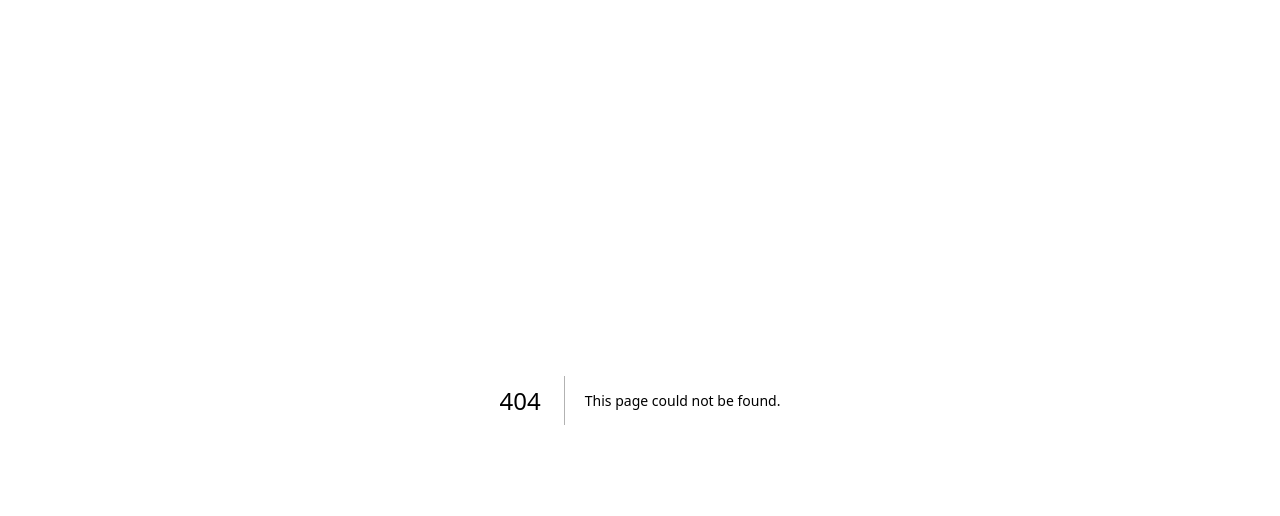
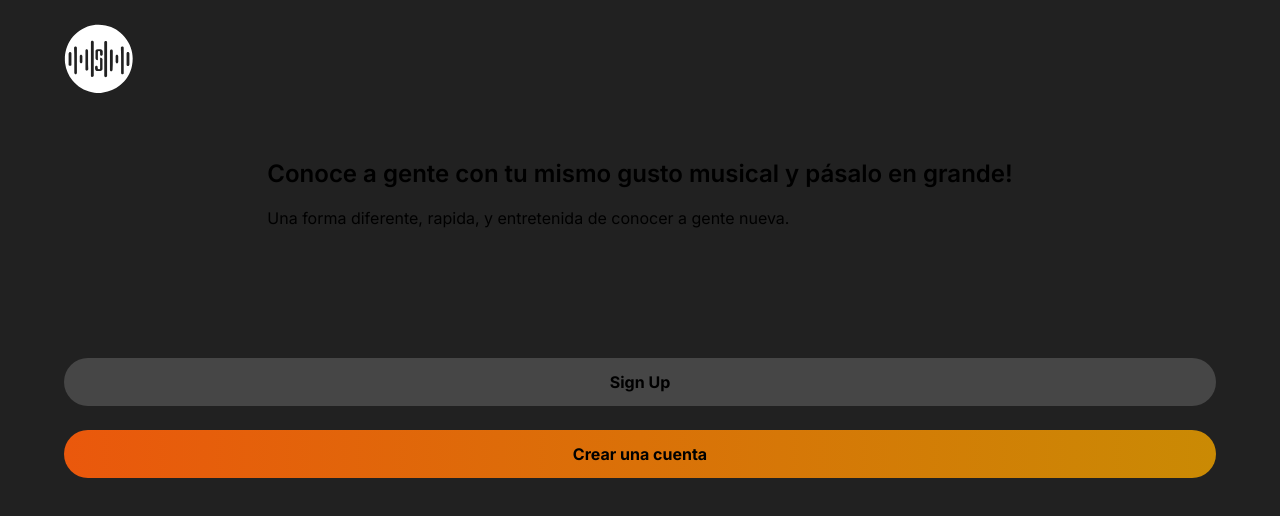
Before and after one commit to inspedralbes/prj-final-final_g3, a Next.js app in the folder next/: page /join in a window 1280 px wide. Before the commit this address had no page. Shown: the top 516 px of the page. Built offline with nearby package versions, Linux system fonts and the light colour scheme.

Commit message:
login and register pages done. Without functionality

```diff
--- /dev/null
+++ b/next/src/app/components/LoginMethods.jsx
@@ -0,0 +1,16 @@
+import React from 'react'
+
+const LoginMethods = ({forWhat}) => {
+    return (
+        <section className='flex flex-col gap-2'>
+            <h2 className='text-xl'>O {forWhat} con otra cuenta</h2>
+            <div className='flex gap-6'>
+                <button className='w-7 h-7'><img src="/img/google_logo.png" alt="Logo de Google" /></button>
+                <button className='w-7 h-7'><img src="/img/spotify_logo.webp" alt="Logo de Spotify" /></button>
+                <button className='w-7 h-7'><img src="/img/appleMusic_logo.png" alt="Logo de Apple Music" /></button>
+            </div>
+        </section>
+    )
+}
+
+export default LoginMethods
--- /dev/null
+++ b/next/src/app/components/Logo.jsx
@@ -0,0 +1,38 @@
+import React from 'react';
+
+const Logo = ({fill, size}) => {
+    return (
+        <svg version="1.1" id="Layer_1" xmlns="http://www.w3.org/2000/svg" xmlnsXlink="http://www.w3.org/1999/xlink" x="0px" y="0px"
+            viewBox="0 0 32 32" with={size} height={size} fill={fill} style={{ enableBackground: 'new 0 0 32 32' }} xmlSpace="preserve">
+            <path d="M16.8,31.5c-0.6,0-1.1,0-1.7,0c-0.1,0-0.1,0-0.2,0c-0.7-0.1-1.4-0.1-2.1-0.3c-3.6-0.8-6.6-2.6-9-5.5
+                c-1.8-2.3-2.9-4.9-3.3-7.8c0-0.4-0.1-0.7-0.1-1.1c0-0.6,0-1.1,0-1.7c0-0.1,0-0.1,0-0.2c0.1-0.7,0.1-1.4,0.3-2.1
+                c0.8-3.6,2.6-6.7,5.5-9c3.8-3,8.1-4,12.8-3.1c3.5,0.7,6.5,2.5,8.8,5.3c3.1,3.8,4.2,8.2,3.3,13c-0.7,3.7-2.6,6.7-5.5,9
+                c-2.3,1.8-4.9,2.9-7.7,3.3C17.6,31.4,17.2,31.5,16.8,31.5z M13.6,16c0-2.5,0-5,0-7.5c0-0.1,0-0.2,0-0.3c0-0.3-0.3-0.6-0.7-0.6
+                c-0.3,0-0.6,0.2-0.6,0.6c0,0.1,0,0.2,0,0.2c0,5,0,9.9,0,14.9c0,0.1,0,0.2,0,0.3c0,0.3,0.3,0.6,0.6,0.6c0.4,0,0.6-0.2,0.7-0.5
+                c0-0.1,0-0.2,0-0.3C13.6,21,13.6,18.5,13.6,16z M19.7,16c0-2.5,0-5,0-7.4c0-0.1,0-0.2,0-0.3c0-0.3-0.3-0.5-0.6-0.5
+                c-0.4,0-0.6,0.2-0.7,0.5c0,0.1,0,0.2,0,0.3c0,5,0,9.9,0,14.9c0,0.1,0,0.2,0,0.2c0,0.3,0.3,0.6,0.7,0.6c0.3,0,0.6-0.2,0.6-0.6
+                c0-0.1,0-0.2,0-0.3C19.7,21,19.7,18.5,19.7,16z M4.7,16.6c0,0.8,0,1.6,0,2.3c0,1.1,0,2.3,0,3.4c0,0.4,0.3,0.7,0.6,0.7
+                c0.4,0,0.6-0.3,0.6-0.7c0,0,0-0.1,0-0.1c0-3.7,0-7.4,0-11.1c0-0.1,0-0.1,0-0.2c0-0.3-0.3-0.6-0.6-0.6c-0.3,0-0.6,0.2-0.7,0.5
+                c0,0.1,0,0.2,0,0.3C4.7,12.9,4.7,14.8,4.7,16.6z M26.1,16.6c0,1.9,0,3.7,0,5.6c0,0.1,0,0.1,0,0.2c0,0.3,0.3,0.6,0.6,0.6
+                c0.3,0,0.6-0.2,0.6-0.5c0-0.1,0-0.2,0-0.3c0-3.7,0-7.4,0-11.1c0-0.1,0-0.1,0-0.2c0-0.4-0.3-0.6-0.7-0.6c-0.3,0-0.6,0.3-0.6,0.6
+                c0,0.1,0,0.1,0,0.2C26.1,13,26.1,14.8,26.1,16.6z M11,16.5c0-0.6,0-1.1,0-1.7c0-0.9,0-1.7,0-2.6c0-0.4-0.3-0.7-0.7-0.7
+                c-0.3,0-0.5,0.3-0.5,0.7c0,2.9,0,5.7,0,8.5c0,0,0,0.1,0,0.1c0.1,0.4,0.4,0.6,0.8,0.5c0.3-0.1,0.5-0.3,0.5-0.7
+                C11,19.4,11,18,11,16.5z M22.3,16.5c0-0.1,0-0.2,0-0.3c0-1.3,0-2.6,0-3.9c0-0.4-0.2-0.7-0.6-0.7c-0.4,0-0.7,0.3-0.7,0.7
+                c0,2.9,0,5.7,0,8.6c0,0,0,0.1,0,0.1c0,0.3,0.3,0.6,0.6,0.6c0.4,0,0.6-0.3,0.6-0.7C22.3,19.4,22.3,17.9,22.3,16.5z M16.5,15.4
+                c0,0.1,0,0.2,0,0.3c0,1.5,0,3,0,4.5c0,0.3-0.2,0.5-0.5,0.5c-0.3,0-0.5-0.2-0.6-0.5c0-0.2,0-0.4,0-0.6c0-0.1-0.1-0.3-0.2-0.4
+                c-0.2-0.2-0.4-0.2-0.6-0.1c-0.2,0.1-0.4,0.3-0.4,0.5c0,0.3,0,0.5,0,0.8c0.1,0.8,0.4,1.1,1.2,1.1c0.4,0,0.8,0,1.2,0
+                c0.6,0,1-0.4,1-1c0-0.3,0-0.6,0-0.9c0-1.1,0-2.2,0-3.3C17.7,15.7,17.2,15.4,16.5,15.4z M15.5,16.5c0-0.1,0-0.2,0-0.3
+                c0-1.1,0-2.2,0-3.3c0-0.4,0.2-0.6,0.5-0.6c0.3,0,0.5,0.2,0.5,0.6c0,0.4,0,0.8,0,1.2c0,0.1,0.1,0.2,0.2,0.3
+                c0.4,0.3,0.9,0,1-0.5c0-0.5,0-1,0-1.4c-0.1-0.6-0.4-0.9-1-1c-0.4,0-0.9,0-1.3,0c-0.7,0-1,0.4-1,1c0,1,0,1.9,0,2.9
+                C14.3,16.2,14.8,16.6,15.5,16.5z M3.4,16c0-0.8,0-1.5,0-2.3c0-0.1,0-0.2,0-0.3c0-0.3-0.2-0.5-0.5-0.6c-0.3-0.1-0.6,0.1-0.7,0.4
+                c0,0.1-0.1,0.3-0.1,0.4c0,1.6,0,3.2,0,4.8c0,0.1,0,0.2,0,0.2c0,0.3,0.3,0.5,0.6,0.5c0.3,0,0.6-0.1,0.7-0.4c0-0.1,0-0.2,0-0.4
+                C3.4,17.6,3.4,16.8,3.4,16z M29.9,16c0-0.8,0-1.7,0-2.5c0-0.4-0.3-0.7-0.7-0.7c-0.4,0-0.6,0.3-0.6,0.7c0,1.6,0,3.1,0,4.7
+                c0,0.1,0,0.3,0,0.4c0,0.4,0.3,0.6,0.7,0.6c0.3,0,0.6-0.3,0.6-0.7C29.9,17.7,29.9,16.8,29.9,16z M7.2,16c0,0.4,0,0.8,0,1.2
+                c0,0,0,0,0,0c0,0.4,0.3,0.7,0.6,0.7c0.4,0,0.6-0.3,0.6-0.7c0-0.8,0-1.7,0-2.5c0-0.4-0.3-0.7-0.6-0.7c-0.4,0-0.6,0.3-0.6,0.7
+                C7.2,15.2,7.2,15.6,7.2,16z M24.8,16c0-0.4,0-0.8,0-1.2c0-0.4-0.3-0.7-0.6-0.7c-0.4,0-0.6,0.3-0.6,0.7c0,0.8,0,1.6,0,2.5
+                c0,0.4,0.3,0.7,0.6,0.7c0.4,0,0.6-0.3,0.6-0.7C24.8,16.8,24.8,16.4,24.8,16z"/>
+        </svg>
+    );
+}
+
+export default Logo;
--- /dev/null
+++ b/next/src/app/join/page.jsx
@@ -0,0 +1,28 @@
+import React from 'react'
+import Logo from '../components/Logo'
+// import {BrowserRouter, Link} from 'react-router-dom';
+
+const page = () => {
+    return (
+        <main className='relative flex flex-col w-screen h-screen gap-10 mx-auto bg-background'>
+            <header className='py-6 w-[90vw] mx-auto'>
+                <Logo fill="white" size="70" />
+            </header>
+
+            <section className='w-[90vw] mx-auto flex flex-col justify-center items-center gap-32'>
+                <article className='flex flex-col gap-4'>
+                    <h1 className='text-2xl font-semibold'>Conoce a gente con tu mismo gusto musical y pásalo en grande!</h1>
+                    <p className='font-normal'>Una forma diferente, rapida, y entretenida de conocer a gente nueva.</p>
+                </article>
+
+                <div className='flex flex-col justify-center w-full gap-6'>
+                    <a href='/login' className='bg-[#464646] rounded-full font-bold py-3 text-center'>Sign Up</a>
+                    <a href='/register' className='py-3 font-bold text-center transition-all rounded-full duration-200 bg-gradient-to-r from-orange-600 to-yellow-600 hover:bg-white hover:text-black'>Crear una cuenta</a>
+                </div>
+            </section>
+
+        </main>
+    )
+}
+
+export default page
--- /dev/null
+++ b/next/src/app/login/page.jsx
@@ -0,0 +1,27 @@
+import React from 'react'
+import LoginMethods from '../components/LoginMethods'
+
+const page = () => {
+  return (
+    <main className='w-screen h-screen bg-background'>
+            <section className='w-[80vw] h-screen mx-auto flex flex-col gap-10 justify-center'>
+                <h1 className='text-4xl font-semibold'>Log in</h1>
+                <form className='flex flex-col gap-6'>
+                    <input className='bg-transparent border-b border-gray-400 outline-none' type="email" placeholder="Correo" />
+                    <input className='bg-transparent border-b border-gray-400 outline-none' type="password" placeholder="Contraseña" />
+                    <input className='bg-transparent border-b border-gray-400 outline-none' type="password" placeholder="Repite la contraseña" />
+                    <button className='py-3 font-bold rounded-full bg-gradient-to-r from-orange-600 to-yellow-600'>Log in</button>
+                </form>
+
+                <LoginMethods forWhat="haz login"/>
+
+                <button><svg className='w-auto h-8' xmlns="http://www.w3.org/2000/svg" class="icon icon-tabler icon-tabler-arrow-left" width="24" height="24" viewBox="0 0 24 24" stroke-width="2" stroke="currentColor" fill="none" stroke-linecap="round" stroke-linejoin="round"><path stroke="none" d="M0 0h24v24H0z" fill="none"/><path d="M5 12l14 0" /><path d="M5 12l6 6" /><path d="M5 12l6 -6" /></svg></button>
+            </section>
+
+
+
+        </main>
+  )
+}
+
+export default page
--- /dev/null
+++ b/next/src/app/register/page.jsx
@@ -0,0 +1,29 @@
+import React from 'react'
+import LoginMethods from '../components/LoginMethods'
+
+const page = () => {
+    return (
+        <main className='w-screen h-screen bg-background'>
+            <section className='w-[80vw] h-screen mx-auto flex flex-col gap-10 justify-center'>
+                <h1 className='text-4xl font-semibold'>Sign Up</h1>
+                <form className='flex flex-col gap-6'>
+                    <input className='bg-transparent border-b border-gray-400 outline-none' type="email" placeholder="Correo" />
+                    <input className='bg-transparent border-b border-gray-400 outline-none' type="text" placeholder="Nombre y Apellidos" />
+                    <input className='bg-transparent border-b border-gray-400 outline-none' type="text" placeholder="Username" />
+                    <input className='bg-transparent border-b border-gray-400 outline-none' type="password" placeholder="Contraseña" />
+                    <input className='bg-transparent border-b border-gray-400 outline-none' type="password" placeholder="Repite la contraseña" />
+                    <button className='py-3 font-bold rounded-full bg-gradient-to-r from-orange-600 to-yellow-600'>Registrarme</button>
+                </form>
+
+                <LoginMethods forWhat="register"/>
+
+                <button><svg className='w-auto h-8' xmlns="http://www.w3.org/2000/svg" class="icon icon-tabler icon-tabler-arrow-left" width="24" height="24" viewBox="0 0 24 24" stroke-width="2" stroke="currentColor" fill="none" stroke-linecap="round" stroke-linejoin="round"><path stroke="none" d="M0 0h24v24H0z" fill="none"/><path d="M5 12l14 0" /><path d="M5 12l6 6" /><path d="M5 12l6 -6" /></svg></button>
+            </section>
+
+
+
+        </main>
+    )
+}
+
+export default page
```
